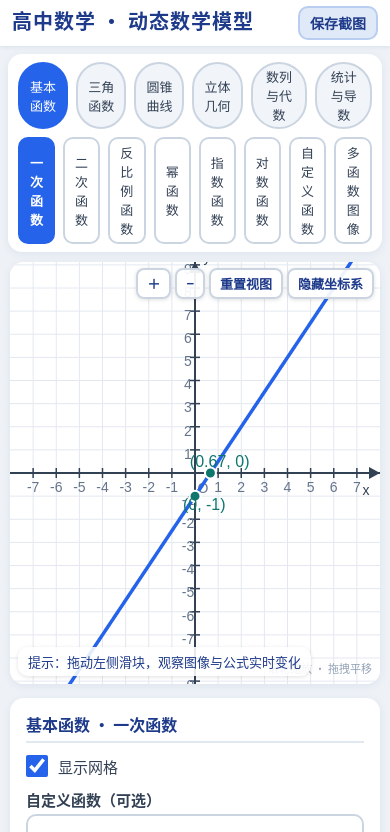
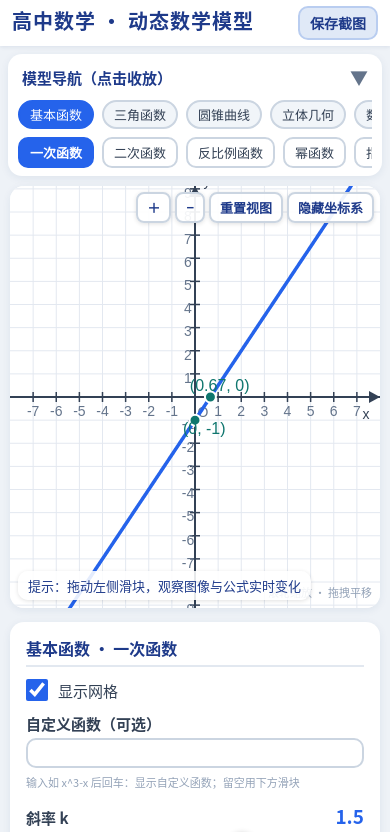
Before and after one commit to sgyname/math-model-web, a plain HTML site: page index.html in a window 390 px wide. Shown: the top 832 px of the page. Drawn offline with nearby package versions, Linux system fonts and the light colour scheme.

Commit message:
update: 导航按钮横排不换行（手机端横向滚动），导航区电脑/手机端均可折叠

```diff
--- a/index.html
+++ b/index.html
@@ -46,11 +46,21 @@
     box-shadow: 0 2px 8px rgba(30, 60, 120, .08);
     display: flex; flex-direction: column; gap: 8px;
   }
-  .catRow, .modelRow { display: flex; flex-wrap: wrap; gap: 8px; }
+  /* 导航折叠开关条（点击展开/收起模型导航，给绘图区让出空间） */
+  .nav-toggle {
+    display: flex; justify-content: space-between; align-items: center;
+    padding: 4px 6px; cursor: pointer; user-select: none;
+    font-size: 18px; font-weight: bold; color: #1e3a8a;
+    border-radius: 8px;
+  }
+  .nav-toggle:hover { background: #f1f5f9; }
+  #nav.collapsed .catRow, #nav.collapsed .modelRow { display: none; }   /* 收起状态 */
+  .catRow, .modelRow { display: flex; flex-wrap: wrap; gap: 8px; align-items: center; }
   .catBtn {
     font-size: 17px; color: #334155;
     background: #f1f5f9; border: 2px solid #cbd5e1;
     border-radius: 999px; padding: 5px 16px; cursor: pointer;
+    white-space: nowrap; flex-shrink: 0;   /* 文字不换行、按钮不被压缩（手机端保持横排） */
   }
   .catBtn.active { background: #2563eb; border-color: #2563eb; color: #fff; }
   .catBtn:hover { border-color: #2563eb; }
@@ -58,6 +68,7 @@
     font-size: 19px; color: #334155;
     background: #fff; border: 2px solid #cbd5e1;
     border-radius: 10px; padding: 7px 18px; cursor: pointer;
+    white-space: nowrap; flex-shrink: 0;   /* 文字不换行、按钮不被压缩 */
   }
   .modelBtn.active { background: #2563eb; border-color: #2563eb; color: #fff; font-weight: bold; }
   .modelBtn:hover { border-color: #2563eb; }
@@ -296,6 +307,7 @@
     header .sub { font-size: 13px; }
     #btnShot { font-size: 14px; padding: 5px 10px; }
     #nav { margin: 8px 8px 0; padding: 8px 10px; gap: 8px; }
+    .nav-toggle { font-size: 15px; padding: 2px 4px; }
     .catBtn { font-size: 13px; padding: 3px 10px; }
     .modelBtn { font-size: 13px; padding: 4px 10px; }
     .catRow, .modelRow { flex-wrap: nowrap; overflow-x: auto; -webkit-overflow-scrolling: touch; }
@@ -363,6 +375,11 @@
 
 <!-- ================= 模型导航 ================= -->
 <nav id="nav">
+  <!-- 折叠开关条：点击展开/收起模型导航，给绘图区让出空间 -->
+  <div class="nav-toggle" id="navToggle" title="点击展开 / 收起模型导航">
+    <span>模型导航（点击收放）</span>
+    <span class="fa-arrow" id="navArrow">▼</span>
+  </div>
   <div class="catRow" id="catRow"></div>
   <div class="modelRow" id="modelRow"></div>
 </nav>
@@ -3152,6 +3169,13 @@
     draw();
   });
 
+  // 模型导航收放：点击标题条展开/收起（分类 + 模型按钮）
+  document.getElementById('navToggle').addEventListener('click', function () {
+    var nav = document.getElementById('nav');
+    var collapsed = nav.classList.toggle('collapsed');
+    document.getElementById('navArrow').textContent = collapsed ? '▲' : '▼';
+  });
+
   // 公式区收放：点击标题条展开/收起（画布尺寸变化由 ResizeObserver 自动重绘）
   document.getElementById('faToggle').addEventListener('click', function () {
     var fa = document.getElementById('formulaArea');
```
